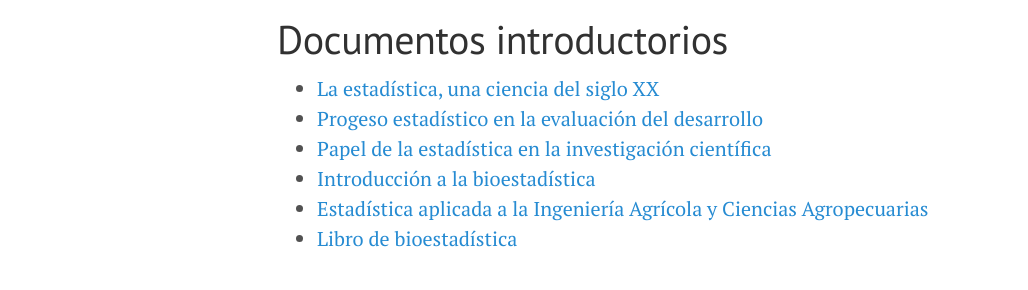
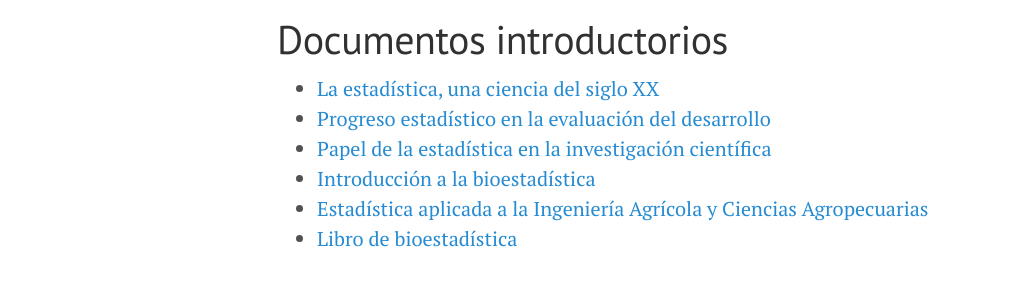
Before and after one commit to Ale-j/bioestadistica.github.io, a Jekyll site: the page built from Documentos.md, in a window 1280 px wide and 900 px high. Shown: the part 265-555 px from the top of the window, without its empty margins (3-1031 px from the left). Built offline with Jekyll 4.4.1, drawn with Linux system fonts in a browser that asks for light colours.

Commit message:
cambio letra

```diff
--- a/Documentos.md
+++ b/Documentos.md
@@ -8,7 +8,7 @@ En esta sección el usuario podrá encontrar material bibliogŕafico de apoyo pa
 # Documentos introductorios
 
 - [La estadística, una ciencia del siglo XX](/Literatura/EstadisticaSigloXX.pdf)
-- [Progeso estadístico en la evaluación del desarrollo](/Literatura/ProgresoEstadistico.pdf)
+- [Progreso estadístico en la evaluación del desarrollo](/Literatura/ProgresoEstadistico.pdf)
 - [Papel de la estadística en la investigación científica](/Literatura/EstadisticaInvestigacionCientifica.pdf)
 - [Introducción a la bioestadística](/Literatura/Introduccion.pdf)
 - [Estadística aplicada a la Ingeniería Agrícola y Ciencias Agropecuarias](/Literatura/EstadisticaCienciasAgrarias.pdf)
```
